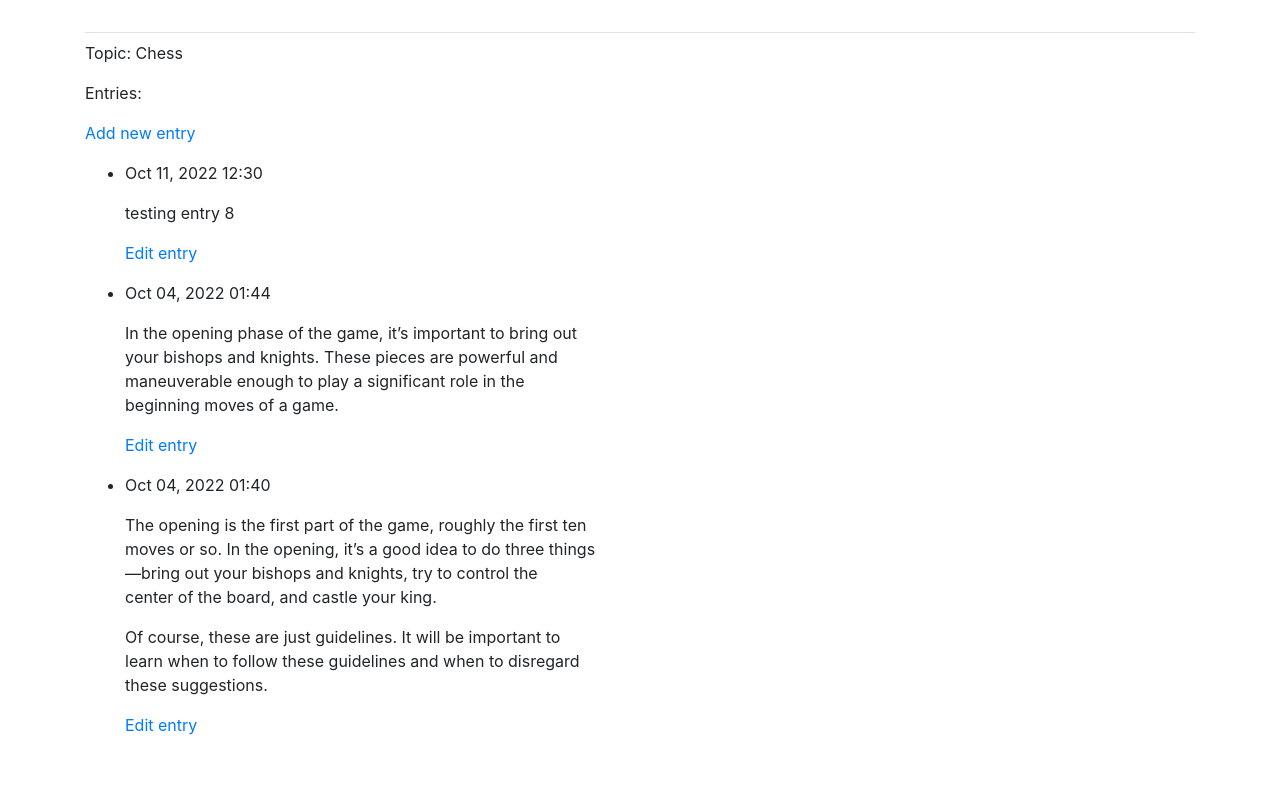
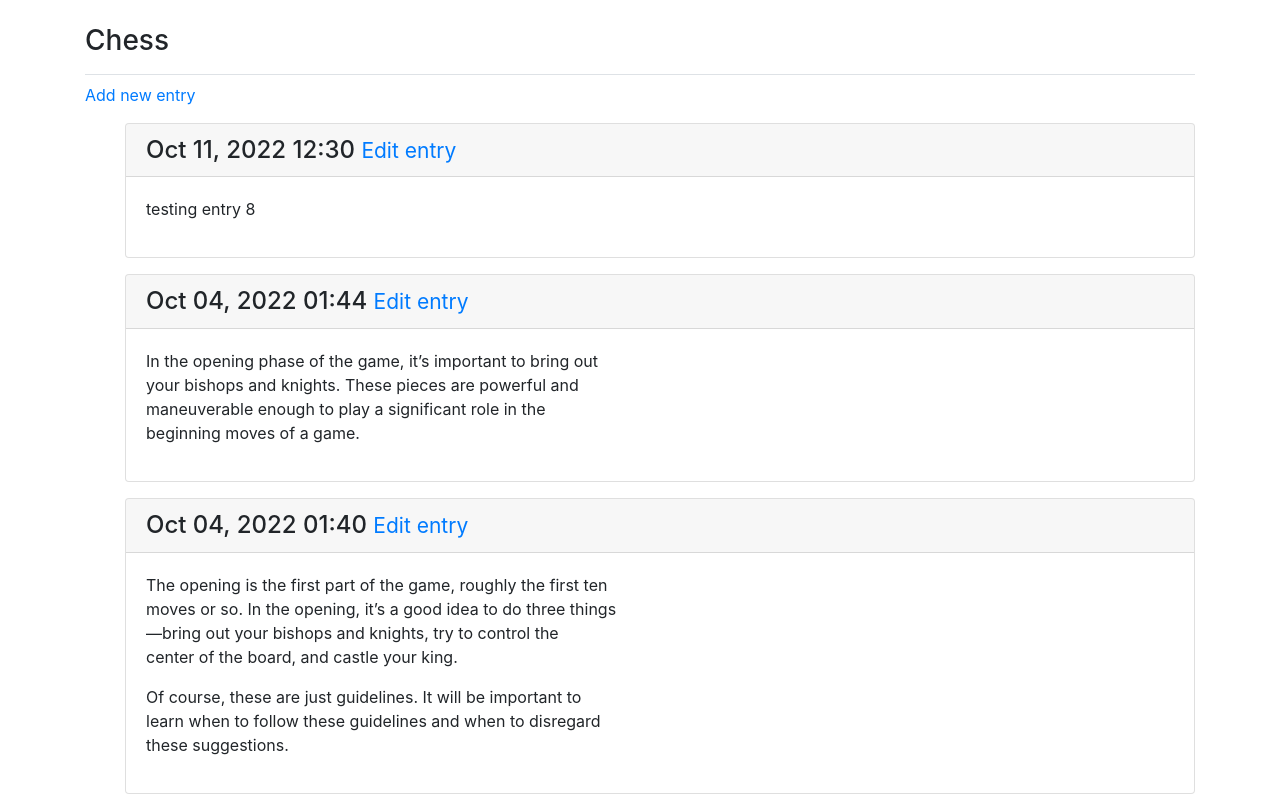
Before and after one commit to jlrocha99/Learning_Logs, a Django app: page /topics/1/ in a window 1280 px wide. Shown: the part 56-866 px from the top of the page. Before the commit the page ends 791 px from the top, so only its background shows below. Run offline with Django 4.2, Linux system fonts and the light colour scheme; a user stored in the database is signed in; data comes from the database, SQL or seed files in the repository; both versions use the stored data as it was after the commit; some libraries are stand-ins or nearby versions.

Commit message:
Finished project

```diff
--- a/learning_logs/templates/learning_logs/topic.html
+++ b/learning_logs/templates/learning_logs/topic.html
@@ -1,10 +1,10 @@
 {% extends 'learning_logs/base.html' %}
 
+{% block page_header %}
+  <h3>{{ topic }}</h3>
+{% endblock page_header %}
+
 {% block content %}
-
-  <p>Topic: {{ topic }} </p>
-
-  <p>Entries:</p>
 
   <p>
     <a href="{% url 'learning_logs:new_entry' topic.id %}">Add new
@@ -13,16 +13,18 @@
 
   <ul>
   {% for entry in entries %}
-    <li>
-      <p>{{ entry.date_added|date:'M d, Y H:i' }}</p>
-      <p>{{ entry.text|linebreaks }}</p>
-      <p>
-        <a href="{% url 'learning_logs:edit_entry' entry.id %}">Edit entry</a>
-        </p>
-    </li>
-
+    <div class="card mb-3">
+      <h4 class="card-header">
+        {{ entry.date_added|date:'M d, Y H:i' }}
+        <small><a href="{% url 'learning_logs:edit_entry' entry.id %}">
+            Edit entry </a></small>
+      </h4>
+      <div class="card-body">
+        {{ entry.text|linebreaks }}
+      </div>
+    </div>
   {% empty %}
-    <li>There are no entries for this topic yet.</li>
+    <p> there no entries for this topic yet.</p>
   {% endfor %}
   </ul>
 {% endblock content %}
```
Also changed, not shown: learning_logs/templates/learning_logs/topics.html (+9 -7 lines), db.sqlite3.
